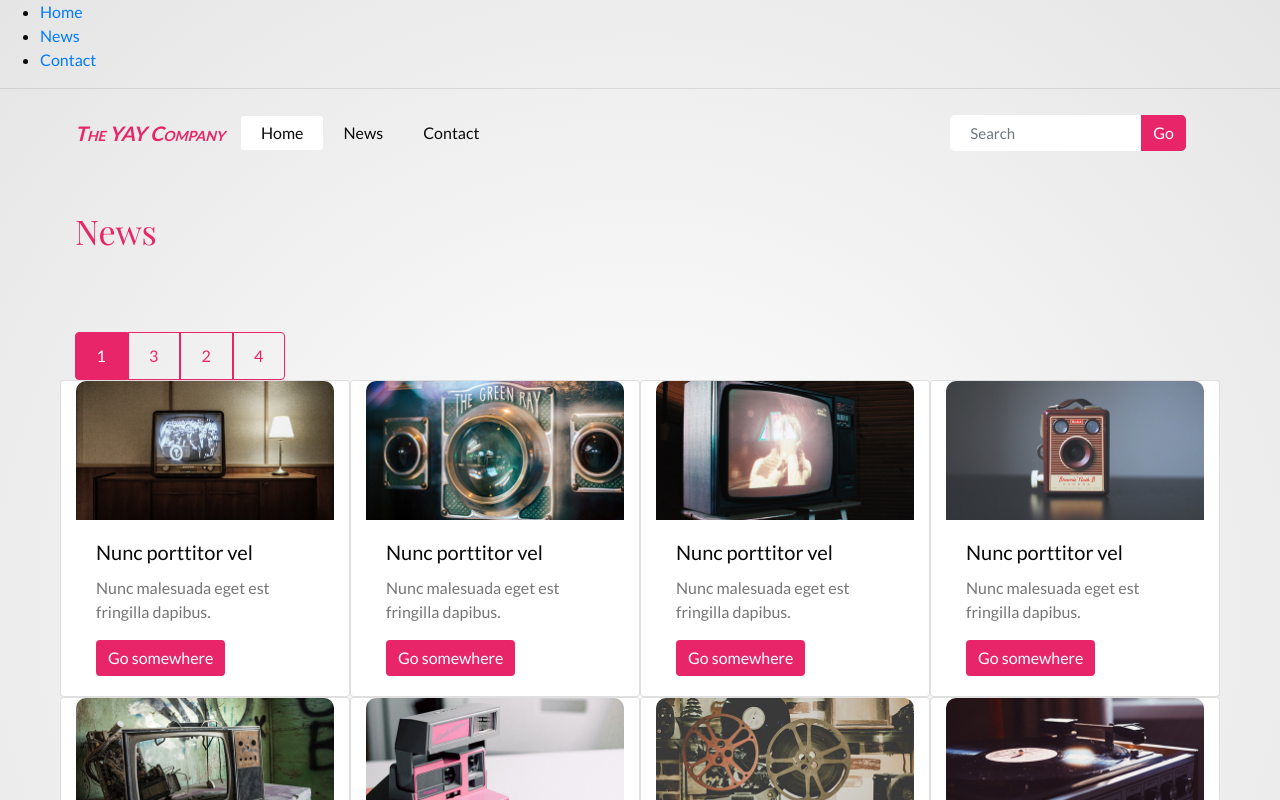
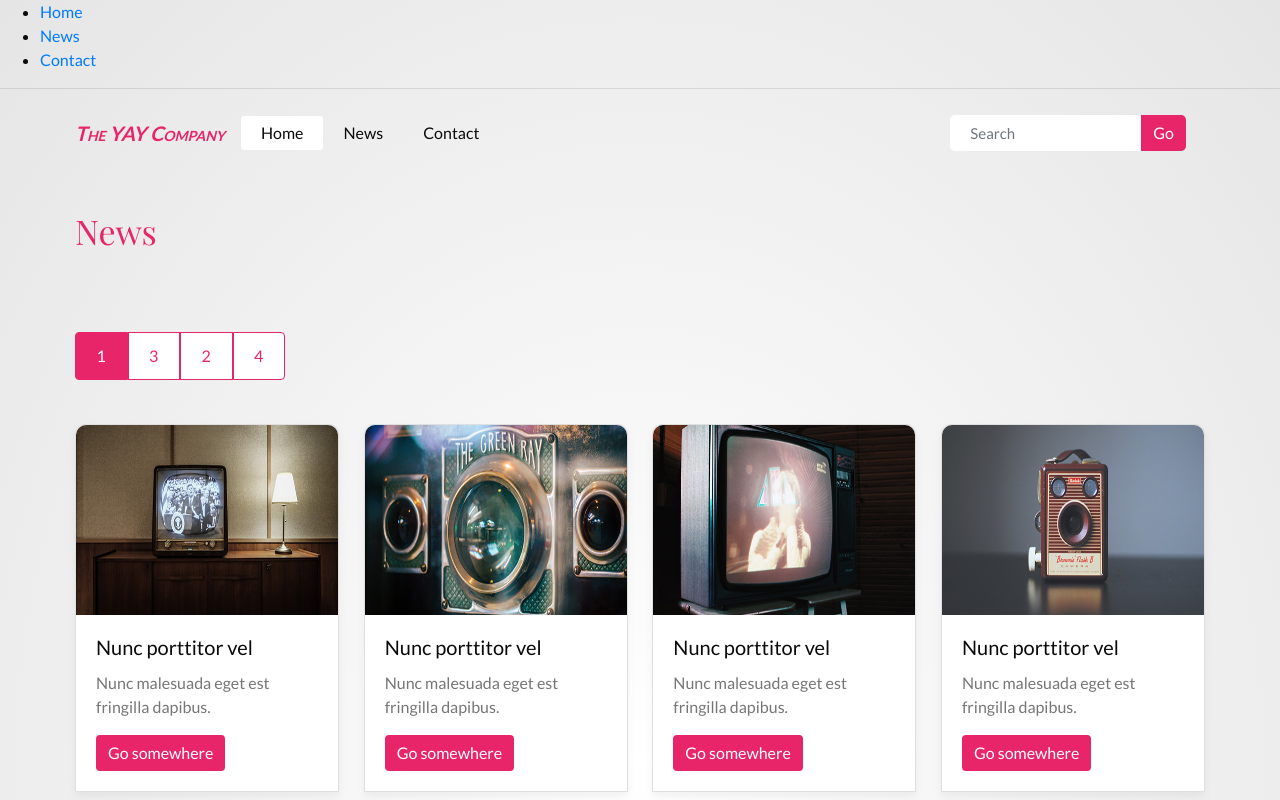
Before and after one commit to thorerik88/yay-app, a React (Create React App) app: page /news in a window 1280 px wide. Shown: the top 800 px of the page. Built offline with nearby package versions, Linux system fonts and the light colour scheme; a web font is replaced by a local one.

Commit message:
all cards displayed correct in desktop

```diff
--- a/src/components/News/News.js
+++ b/src/components/News/News.js
@@ -25,6 +25,7 @@ function News() {
                     <NewsCards value="7" />
                     <NewsCards value="8" />
                 </div>
+                <CardClickBox />
             </div>
             <Footer />
         </div>
--- a/src/sass/partials/_custom.scss
+++ b/src/sass/partials/_custom.scss
@@ -10,6 +10,8 @@ $font-secondary: "Playfair Display", serif;
 $bg-primary: #E5E5E5;
 $bg-radial-primary: radial-gradient(#FFF, #E5E5E5);
 $bg-radial-secondary: radial-gradient(#FFF, #F5F5F5);
+
+$box-shadow: 0px 5px 10px rgba(0,0,0,.05);
 
 // bootstrap styles
 
--- a/src/sass/partials/news/_clickBox.scss
+++ b/src/sass/partials/news/_clickBox.scss
@@ -3,6 +3,7 @@
     justify-content: center;
     width: 210px;
     height: 48px;
+    margin: 22px 0;
 
     .clickbox-wrapper--clickbox {
         display: flex;
@@ -13,6 +14,7 @@
         border: 1px solid $color-primary;
         text-align: center;
         color: $color-primary;
+        background: white;
     }
 
     .clickbox-wrapper--clickbox:first-of-type {
--- a/src/sass/partials/news/_newsCards.scss
+++ b/src/sass/partials/news/_newsCards.scss
@@ -1,9 +1,21 @@
 .news-cards {
+    display: flex;
+    justify-content: space-between;
+    padding: 0 15px;
 
     .news-cards--card {
+        max-width: 264px;
+        padding: 0;
+        margin: 22px 0;
+        border-radius: 10px 10px 0 0;
+        box-shadow: $box-shadow;
+
 
         .news-cards--card--image {
             border-radius: 10px 10px 0 0;
+            min-height: 190px;
+            width: 100%;
+            background-position: center top !important;
         }
 
         .news-cards--card--wrapper {
```
Lines whose indentation alone changed are shown as unchanged.
